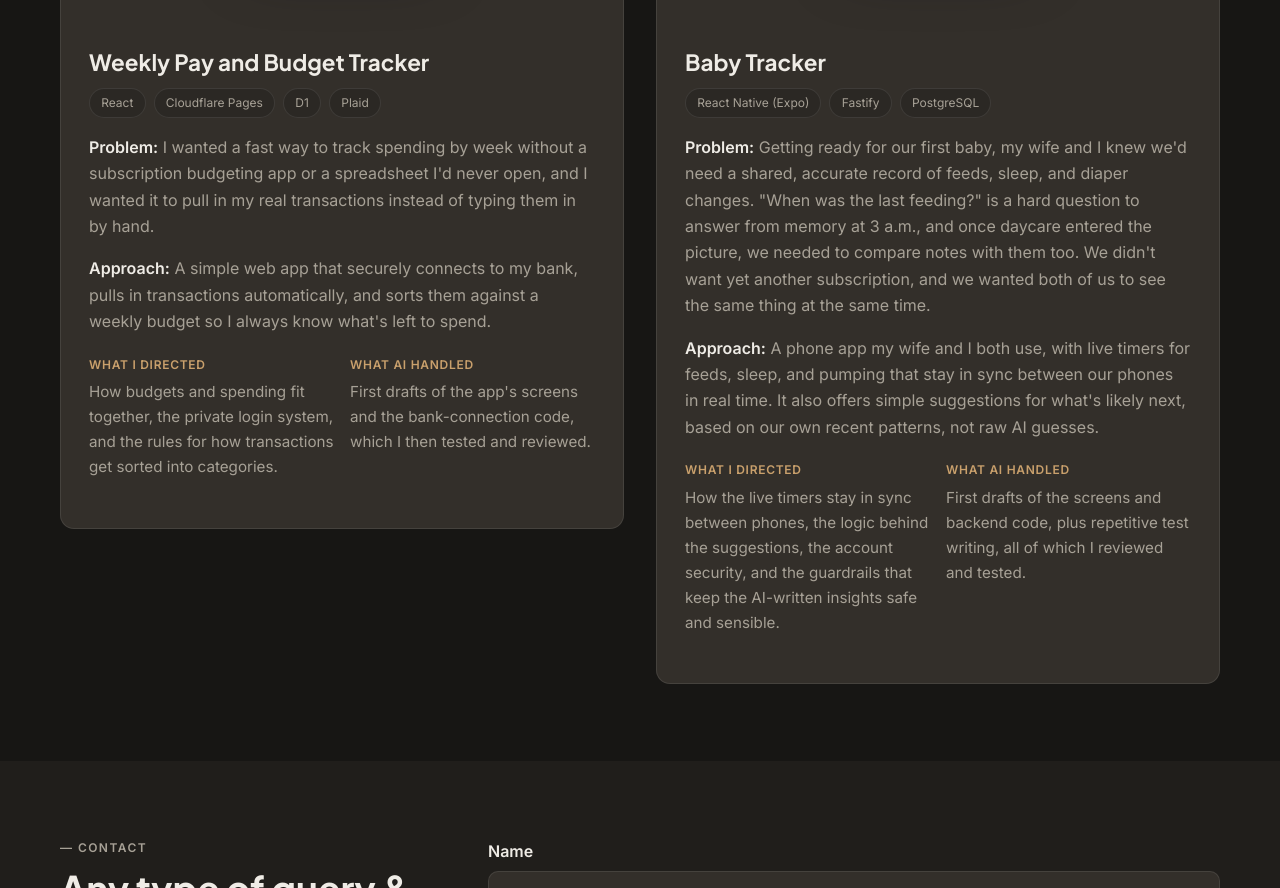
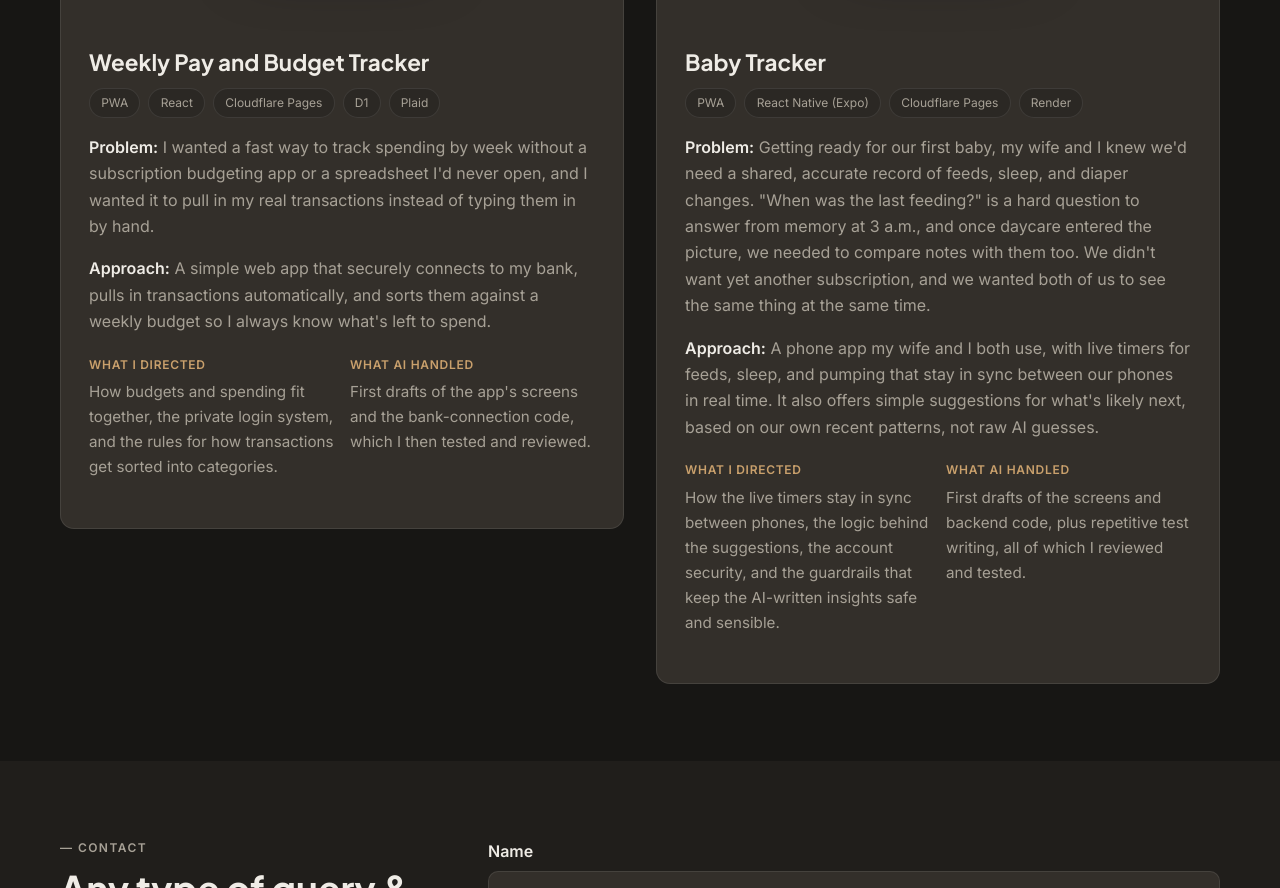
Before and after one commit to laingj1/portfolio, a plain HTML site: page index.html in a window 1280 px wide. Shown: the part 7366-8254 px from the top of the page. Drawn offline with Linux system fonts and the light colour scheme.

Commit message:
Add PWA tag to project descriptions

```diff
--- a/index.html
+++ b/index.html
@@ -488,7 +488,7 @@
             <div class="case__body">
               <h3 class="case__title">Weekly Pay and Budget Tracker</h3>
               <ul class="card__tags">
-                <li>React</li><li>Cloudflare Pages</li><li>D1</li><li>Plaid</li>
+                <li>PWA</li><li>React</li><li>Cloudflare Pages</li><li>D1</li><li>Plaid</li>
               </ul>
               <p class="case__desc"><strong>Problem:</strong> I wanted a fast way to track spending by week without a subscription budgeting app or a spreadsheet I'd never open, and I wanted it to pull in my real transactions instead of typing them in by hand.</p>
               <p class="case__desc"><strong>Approach:</strong> A simple web app that securely connects to my bank, pulls in transactions automatically, and sorts them against a weekly budget so I always know what's left to spend.</p>
@@ -524,7 +524,7 @@
             <div class="case__body">
               <h3 class="case__title">Baby Tracker</h3>
               <ul class="card__tags">
-                <li>React Native (Expo)</li><li>Fastify</li><li>PostgreSQL</li>
+                <li>PWA</li><li>React Native (Expo)</li><li>Cloudflare Pages</li><li>Render</li>
               </ul>
               <p class="case__desc"><strong>Problem:</strong> Getting ready for our first baby, my wife and I knew we'd need a shared, accurate record of feeds, sleep, and diaper changes. "When was the last feeding?" is a hard question to answer from memory at 3 a.m., and once daycare entered the picture, we needed to compare notes with them too. We didn't want yet another subscription, and we wanted both of us to see the same thing at the same time.</p>
               <p class="case__desc"><strong>Approach:</strong> A phone app my wife and I both use, with live timers for feeds, sleep, and pumping that stay in sync between our phones in real time. It also offers simple suggestions for what's likely next, based on our own recent patterns, not raw AI guesses.</p>
```
